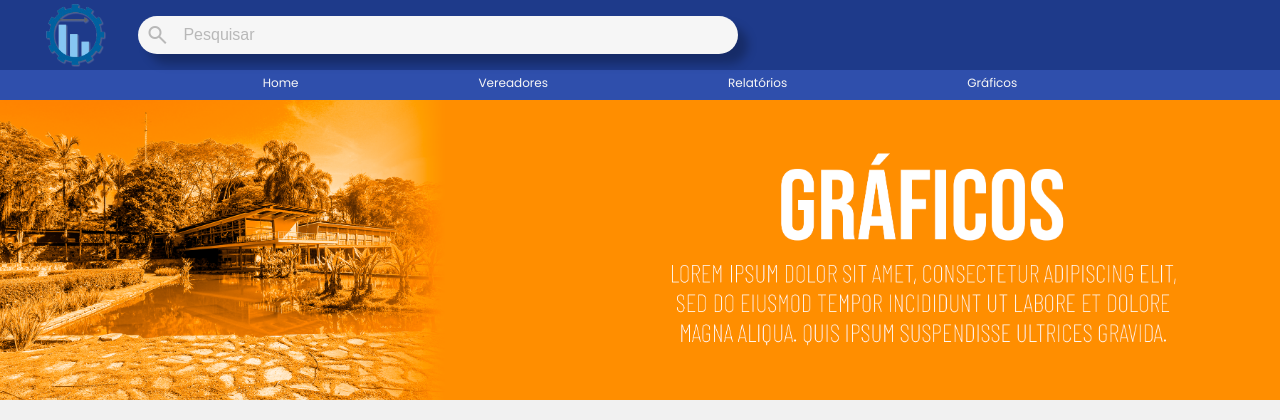
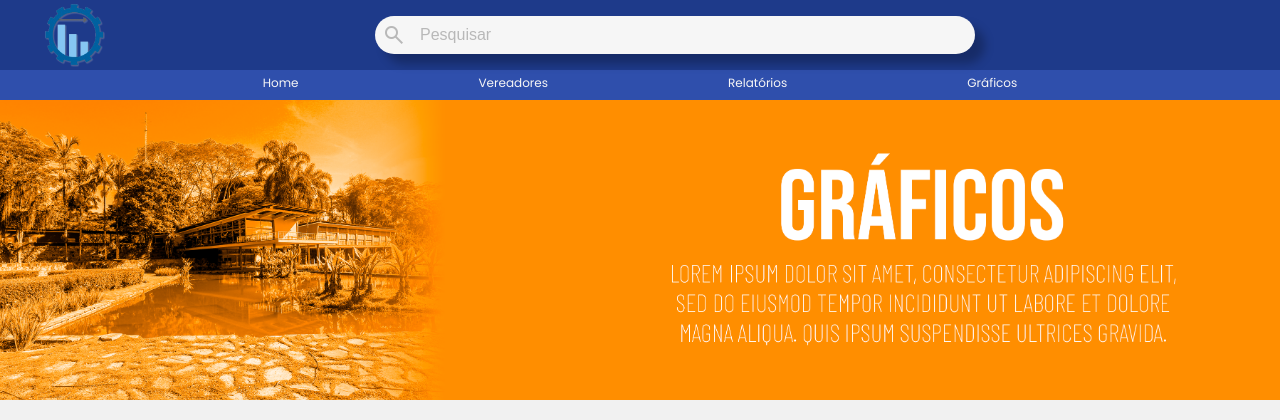
Before and after one commit to Draco-Imperium/API_FATEC1, a Flask app: page / in a window 1280 px wide. Shown: the top 420 px of the page. Run offline with Flask 3, Linux system fonts and the light colour scheme; some libraries are stand-ins or nearby versions.

Commit message:
Update header

```diff
--- a/app/static/css/foot-head-style.css
+++ b/app/static/css/foot-head-style.css
@@ -14,13 +14,12 @@ flex: unset
     box-sizing: border-box;
 }
 
-
 .header{
     display: flex;
+    justify-content: space-between;
     align-items: center;
     background-color: #1E3A8A;
     padding: 0% 3%;
-    /* gap: 20%; */
 }
 
 .header>a {
@@ -51,6 +50,11 @@ flex: unset
     width: 600px;
     transition: box-shadow 0.25s;
     box-shadow: 10px 10px 10px rgba(0, 0, 0, 0.250);
+}
+.search-bar {
+    flex-grow: 1;
+    display: flex;
+    justify-content: center;
 }
 
 .search:focus-within{
--- a/app/templates/header.html
+++ b/app/templates/header.html
@@ -3,19 +3,17 @@
 <!-- Use onde colocaria o <header></header> -->
 <header>
   <div class="header">
-    <a href="{{ url_for('index') }}">
-      <img
-        src="{{ url_for('static', filename='images/Logo API.png') }}"
-        class="logo"
-        alt="Logo do site"
-      />
-    </a>
+    <div>
+      <a href="{{ url_for('index') }}"><img src="{{ url_for('static', filename='images/Logo API.png') }}" class="logo" alt="Logo do site"/></a>
+    </div>
+    <div class="search-bar">
       <form>
         <div class="search">
           <span class="search-icon material-symbols-outlined">search</span>
           <input class="search-input" type="search" placeholder="Pesquisar" />
         </div>
       </form>
+    </div>
   </div>
   <nav class="nav">
     <ul class="nav-itens">
```
Lines whose indentation alone changed are shown as unchanged.
